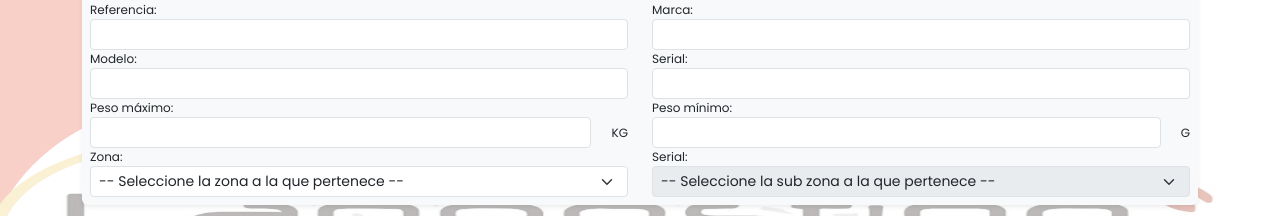
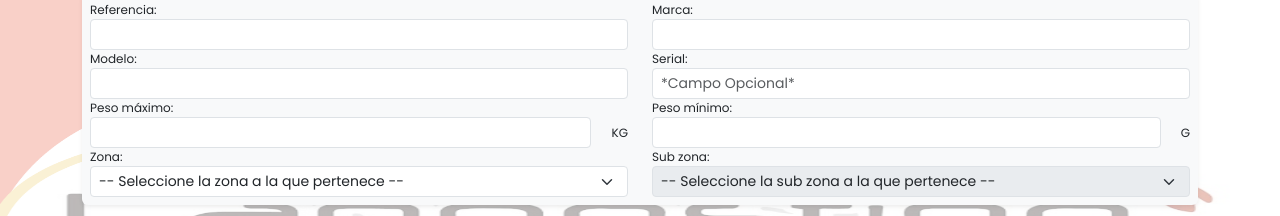
Before and after one commit to felipeord9/balanzas_front, a React (Create React App) app: page /grameras in a window 1280 px wide. Shown: the part 189-405 px from the top of the page. Built offline with nearby package versions, Linux system fonts and the light colour scheme; no server answers; sample sign-in values are in the browser's storage.

Commit message:
Se quita el serial obligatorio

```diff
--- a/src/pages/Balances/index.js
+++ b/src/pages/Balances/index.js
@@ -306,15 +306,14 @@
                     type="text"
                     value={search.serial}
                     className="form-control form-control-sm"
-                    placeholder=""
-                    required
+                    placeholder="*Campo Opcional*"
                     autoComplete="off"
                     onChange={(e)=>handlerChangeSearch(e)}
                   />
                 </div>
               </div>
 
-              {/* Tercer serial */}
+              {/* Tercer fila */}
               <div className="row row-cols-sm-2">
                 <div className="d-flex flex-column align-items-start">
                   <label>Peso máximo:</label>
@@ -397,7 +396,7 @@
                   </select>
                 </div>
                 <div className="d-flex flex-column align-items-start">
-                  <label>Serial:</label>
+                  <label>Sub zona:</label>
                   <select
                     id="subZona"
                     value={search.subZona}
```
